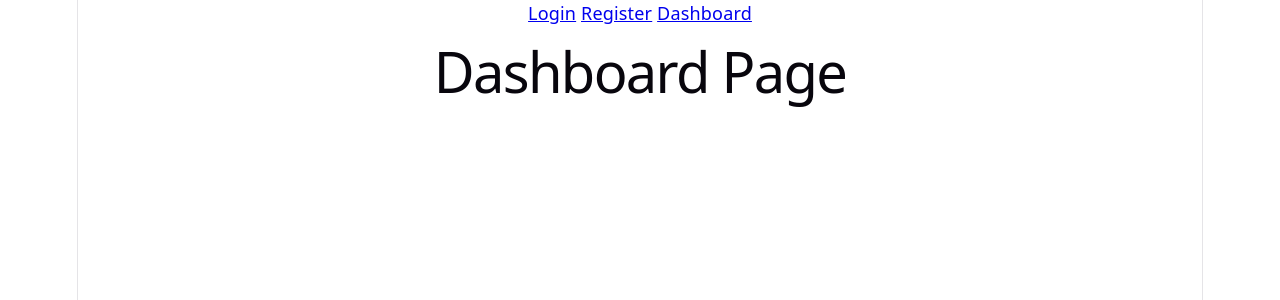
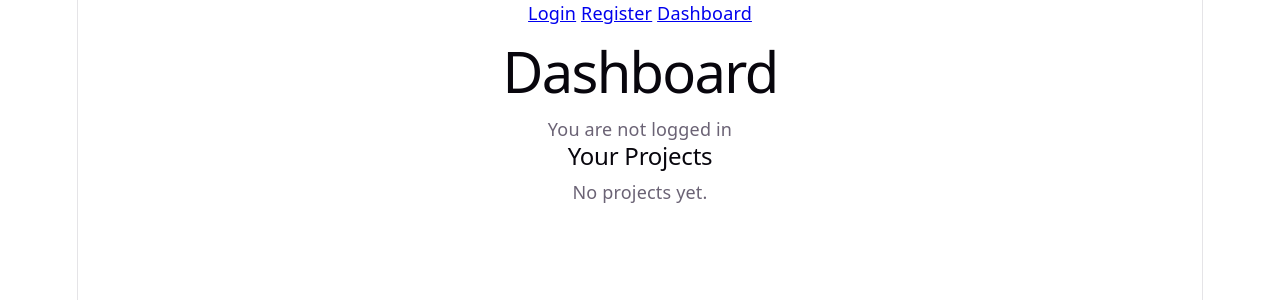
Before and after one commit to MelvinShingiro/kaziboard, a React (Vite) app in the folder apps/web/: page /dashboard in a window 1280 px wide. Shown: the top 300 px of the page. Built offline with nearby package versions, Linux system fonts and the light colour scheme.

Commit message:
Load projects on dashbpard

```diff
--- a/apps/web/src/pages/DashboardPage.tsx
+++ b/apps/web/src/pages/DashboardPage.tsx
@@ -1,3 +1,71 @@
+import { useEffect, useState } from "react";
+
+type Project = {
+  id: number;
+  name: string;
+  description: string | null;
+  ownerId: number;
+  createdAt: string;
+};
+
 export default function DashboardPage() {
-        return <h1>Dashboard Page</h1>
+  const [projects, setProjects] = useState<Project[]>([]);
+  const [message, setMessage] = useState("");
+
+  useEffect(() => {
+    async function fetchProjects() {
+      try {
+        const token = localStorage.getItem("token");
+
+        if (!token) {
+          setMessage("You are not logged in");
+          return;
+        }
+
+        const response = await fetch("http://localhost:4000/api/projects", {
+          method: "GET",
+          headers: {
+            Authorization: `Bearer ${token}`,
+          },
+        });
+
+        const data = await response.json();
+
+        if (!response.ok) {
+          setMessage(data.message || "Failed to load projects");
+          return;
+        }
+
+        setProjects(data.projects);
+      } catch (error) {
+        console.log("FETCH PROJECTS ERROR:", error);
+        setMessage("Something went wrong while loading projects");
+      }
+    }
+
+    fetchProjects();
+  }, []);
+
+  return (
+    <div>
+      <h1>Dashboard</h1>
+
+      {message && <p>{message}</p>}
+
+      <h2>Your Projects</h2>
+
+      {projects.length === 0 ? (
+        <p>No projects yet.</p>
+      ) : (
+        <ul>
+          {projects.map((project) => (
+            <li key={project.id}>
+              <strong>{project.name}</strong>
+              {project.description && <p>{project.description}</p>}
+            </li>
+          ))}
+        </ul>
+      )}
+    </div>
+  );
 }
```
